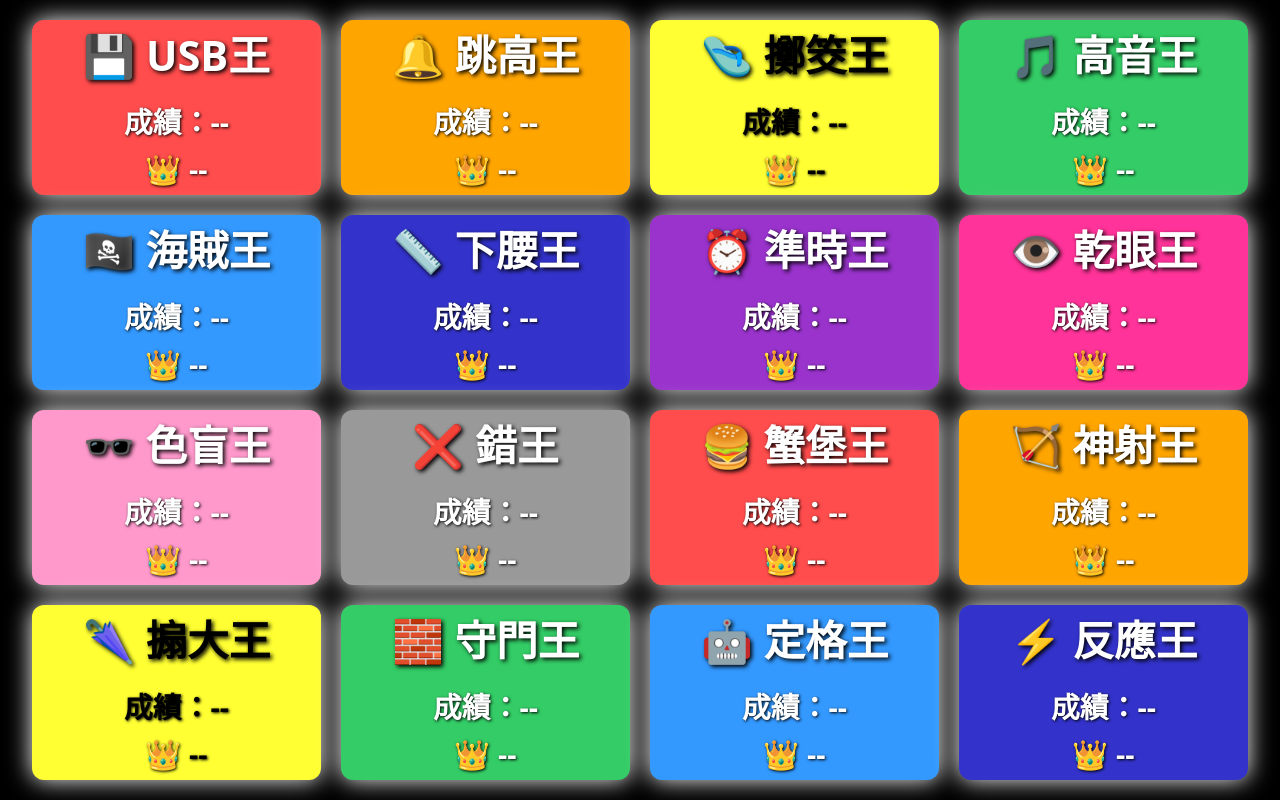
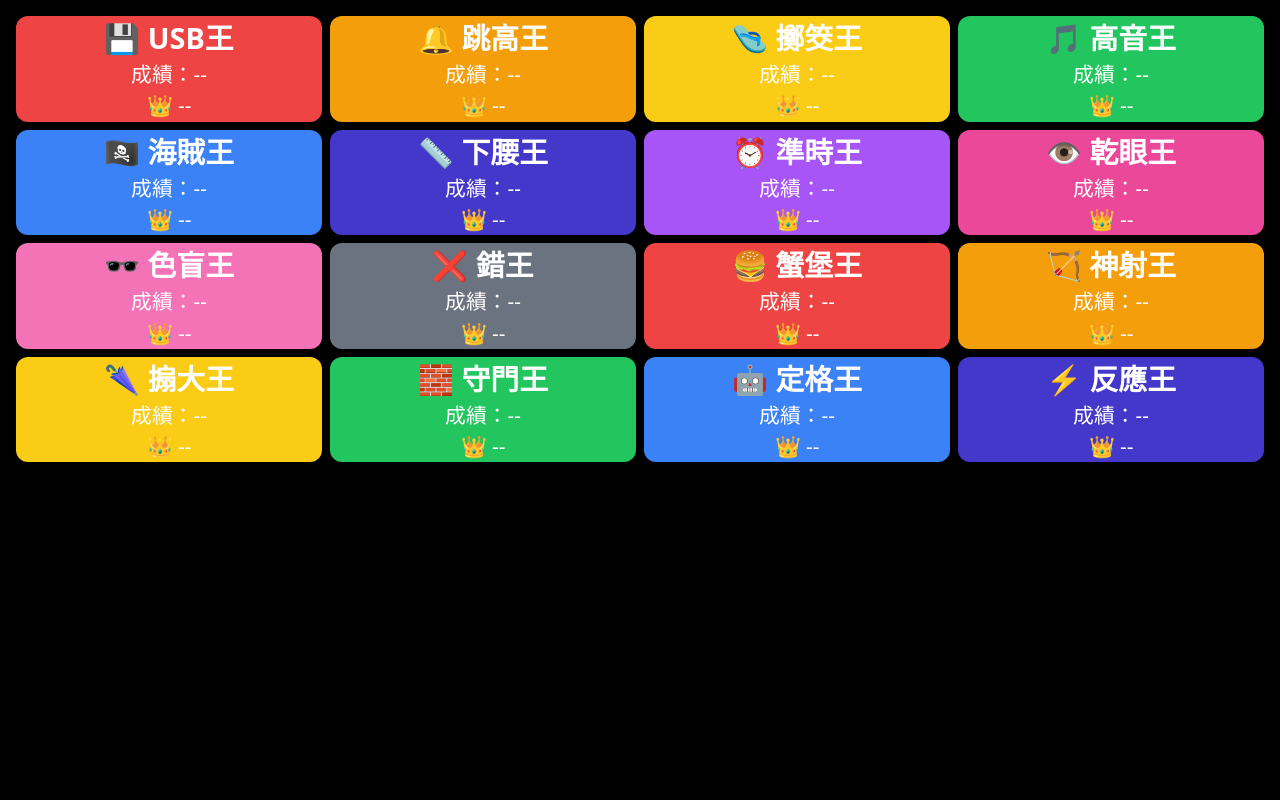
Before and after one commit to shuting72/who-is-yu-gi-oh, a Next.js app: page /display in a window 1280 px wide. Built offline with nearby package versions, Linux system fonts and the light colour scheme.

Commit message:
調整總表與輪播畫面樣式：放大、置中、白色邊框

```diff
--- a/styles/display.module.css
+++ b/styles/display.module.css
@@ -1,104 +1,80 @@
+
 .container {
-  width: 100vw;
-  height: 100vh;
-  background: black;
-  color: white;
-  overflow: hidden;
-  display: flex;
-  align-items: center;
-  justify-content: center;
+  @apply w-screen h-screen bg-black text-white overflow-hidden;
 }
 
 .grid {
   display: grid;
   grid-template-columns: repeat(4, 1fr);
   grid-template-rows: repeat(4, 1fr);
-  gap: 20px;
-  width: 95vw;
-  height: 95vh;
+  gap: 0.5rem;
+  padding: 1rem;
   box-sizing: border-box;
 }
 
 .card {
+  @apply flex flex-col items-center justify-center rounded-xl text-white;
+  font-size: 1.8rem;
+  font-weight: bold;
+}
+
+.card .score,
+.card .champion {
+  font-size: 1.3rem;
+  font-weight: normal;
+}
+
+.color0 { background-color: #ef4444; } /* Red */
+.color1 { background-color: #f59e0b; } /* Orange */
+.color2 { background-color: #facc15; } /* Yellow */
+.color3 { background-color: #22c55e; } /* Green */
+.color4 { background-color: #3b82f6; } /* Blue */
+.color5 { background-color: #4338ca; } /* Indigo */
+.color6 { background-color: #a855f7; } /* Purple */
+.color7 { background-color: #ec4899; } /* Pink */
+.color8 { background-color: #f472b6; } /* Rose */
+.color9 { background-color: #6b7280; } /* Gray */
+
+.rankingRow {
+  @apply flex justify-center items-center w-full h-screen gap-10;
+}
+
+.rankingBlock {
+  background-color: #1f1f1f;
+  border: 4px solid white;
+  padding: 3rem 4rem;
+  border-radius: 1rem;
+  width: 32%;
+  font-size: 2rem;
   display: flex;
   flex-direction: column;
   align-items: center;
-  justify-content: center;
-  border-radius: 12px;
-  font-size: 2.4rem;
-  font-weight: bold;
-  box-shadow: 0 0 25px white;
-  color: white;
-  text-align: center;
-}
-
-.title {
-  font-size: 2.6rem;
-  margin-bottom: 0.5rem;
-  text-shadow: 2px 2px 4px black;
-}
-
-.score, .champion {
-  font-size: 1.8rem;
-  margin-top: 0.3rem;
-  text-shadow: 1px 1px 3px black;
-}
-
-/* 排行榜輪播區塊 */
-
-.rankingPage {
-  display: flex;
-  justify-content: center;
-  align-items: center;
-  gap: 8vw;
-  width: 100vw;
-  height: 100vh;
-  background-color: black;
-}
-
-.rankingBlock {
-  background: #1a1a1a;
-  padding: 40px;
-  border-radius: 20px;
-  box-shadow: 0 0 30px white;
-  width: 32vw;
-  min-height: 65vh;
 }
 
 .rankingTitle {
   font-size: 2.8rem;
   font-weight: bold;
   margin-bottom: 2rem;
-  text-align: center;
-  color: white;
-  text-shadow: 2px 2px 6px black;
 }
 
 .rankingList {
   list-style: none;
   padding: 0;
-  margin: 0;
-  font-size: 2.2rem;
+  width: 100%;
+}
+
+.rankingList li {
+  margin: 0.8rem 0;
+  display: flex;
+  align-items: center;
+  justify-content: center;
 }
 
 .rankIcon {
-  margin-right: 0.8rem;
+  margin-right: 1rem;
+  font-size: 2rem;
 }
 
 .rankText {
-  font-size: 2.2rem;
-  text-shadow: 1px 1px 3px black;
+  font-size: 1.8rem;
 }
-
-/* 顏色分類 */
-
-.color0 { background-color: #ff4c4c; }
-.color1 { background-color: #ffa500; }
-.color2 { background-color: #ffff33; color: black; }
-.color3 { background-color: #33cc66; }
-.color4 { background-color: #3399ff; }
-.color5 { background-color: #3333cc; }
-.color6 { background-color: #9933cc; }
-.color7 { background-color: #ff3399; }
-.color8 { background-color: #ff99cc; }
-.color9 { background-color: #999999; }
```
